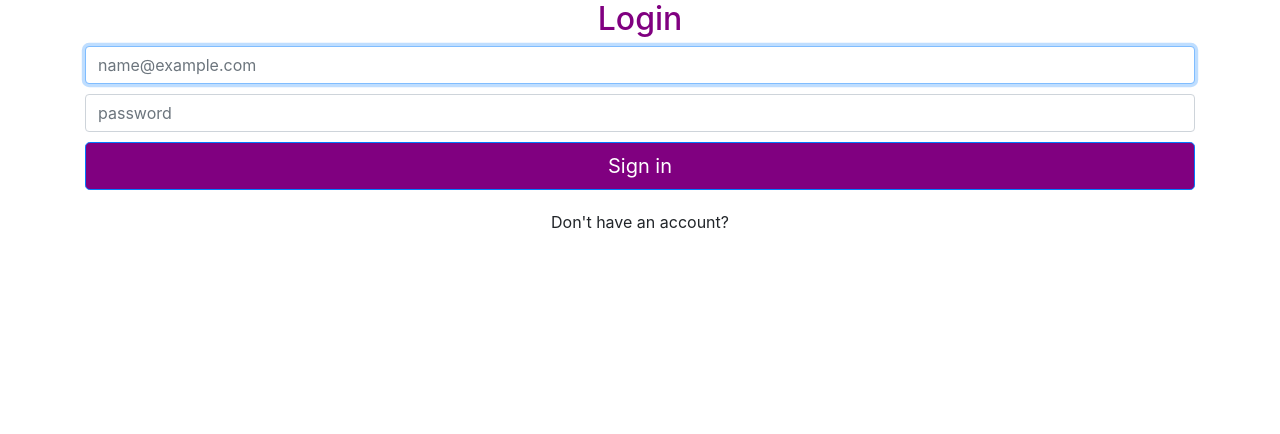
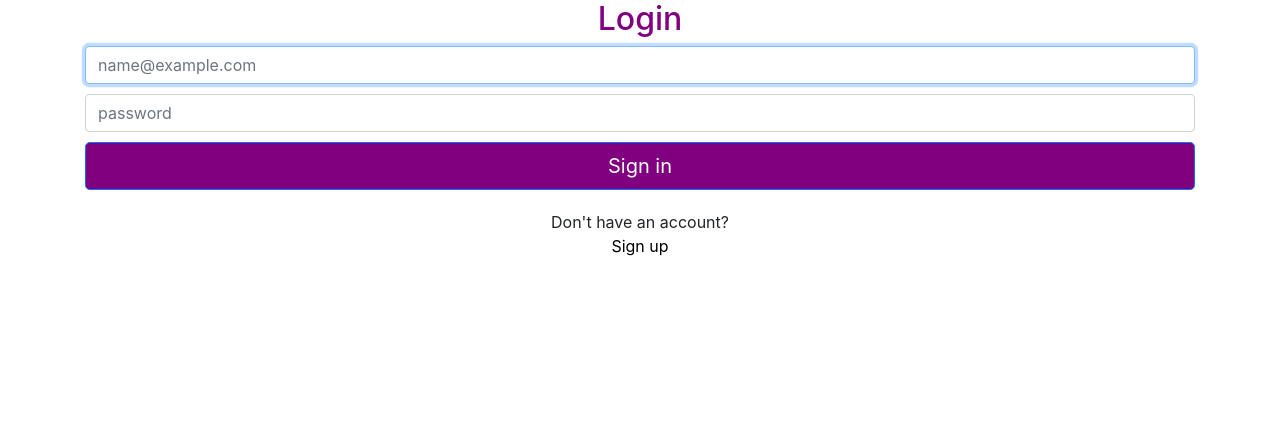
Before and after one commit to pedropa140/RutgersIEEE2024, a Python web app: template flask/templates/login.html in a window 1280 px wide. Shown: the part 28-462 px from the top of the page. Run offline with Jinja, Linux system fonts and the light colour scheme; the template is opened without the code that fills it, so the values that code supplies are empty; some libraries are stand-ins or nearby versions.

Commit message:
fixing conections

```diff
--- a/flask/app.py
+++ b/flask/app.py
@@ -21,6 +21,7 @@ from google.oauth2.credentials import Credentials
 from google.generativeai import generative_models
 from google_auth_oauthlib.flow import InstalledAppFlow
 from googleapiclient.discovery import build
+
 from googleapiclient.errors import HttpError
 
 
--- a/flask/templates/login.html
+++ b/flask/templates/login.html
@@ -37,7 +37,10 @@
 	<input type="email" name = "email" id="email" class="form-control" placeholder="name@example.com" required autofocus>
 	<input style="margin-top: 10px;" type="password" name = "passw" id="passw" class="form-control" placeholder="password" required>
 	<button class="btn btn-lg btn-primary btn-block" type="submit" style="background-color: purple; color: white; margin-top: 10px;">Sign in</button>
-	<p id="form-text" style="margin-top: 20px;">Don't have an account?<br><a style="color: rgb(255, 255, 255)" href="{{ url_for('signup') }}">Sign up</a></p>
+	<p id="form-text" style="margin-top: 20px; text-align: center;">
+        Don't have an account?<br>
+        <a style="color: #000000; text-decoration: none;" href="signup.html">Sign up</a>
+    </p>
 	</div>
 </form>
 </div>
--- a/flask/templates/main.html
+++ b/flask/templates/main.html
@@ -14,7 +14,7 @@
         <div class="content">
             <h1>Welcome to DRC</h1>
             <br>
-            <a href="signup.html" class="signin-link">
+            <a href="/signup" class="signin-link">
                 <button class="button-64" role="button"><span class="text">Get Started</span></button>
             </a>
         </div>
--- a/flask/templates/signup.html
+++ b/flask/templates/signup.html
@@ -64,7 +64,7 @@ body{
 	</div>
 	<button class="btn btn-lg btn-primary btn-block btn-light" type="submit">Sign up</button>
 	<div style="margin-top: 20px;" id="form-text">
-		<a href="login.html">Already have an account? Click to Login</a>
+		<a href="/login">Already have an account? Click to Login</a>
 	</div>
 </form>
 </div>
```
Also changed, not shown: 1 other file.
